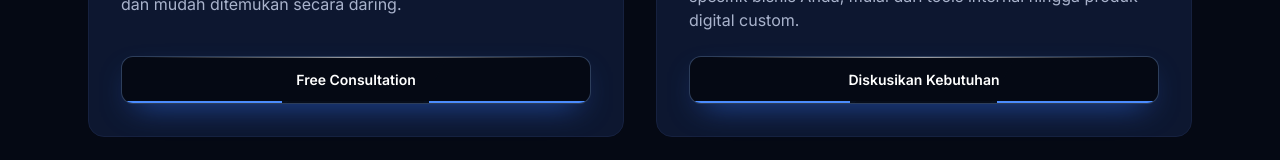
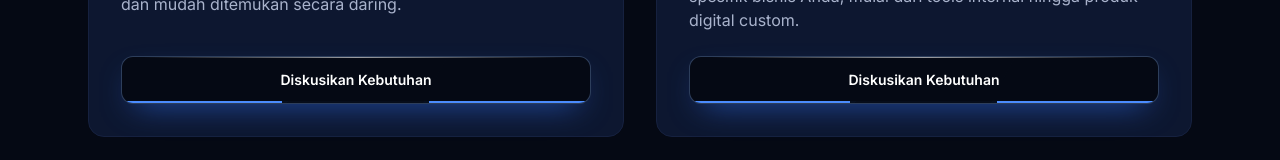
Before and after one commit to afifahhadie/WebXie, a Next.js app: page /services in a window 1280 px wide. Shown: the part 549-709 px from the top of the page. Built offline with nearby package versions, Linux system fonts and the light colour scheme.

Commit message:
Change button text from 'Free Consultation' to 'Diskusikan Kebutuhan' in Services

```diff
--- a/data/services.ts
+++ b/data/services.ts
@@ -16,7 +16,7 @@ export const SERVICES: Service[] = [
       "Harga final menyesuaikan jumlah halaman, kompleksitas desain, dan fitur tambahan, yang akan dibahas saat konsultasi.",
     description:
       "Website profil bisnis yang membangun kepercayaan calon pelanggan, cocok untuk UMKM yang ingin tampil profesional dan mudah ditemukan secara daring.",
-    ctaLabel: "Free Consultation",
+    ctaLabel: "Diskusikan Kebutuhan",
   },
   {
     slug: "sistem-custom",
```
